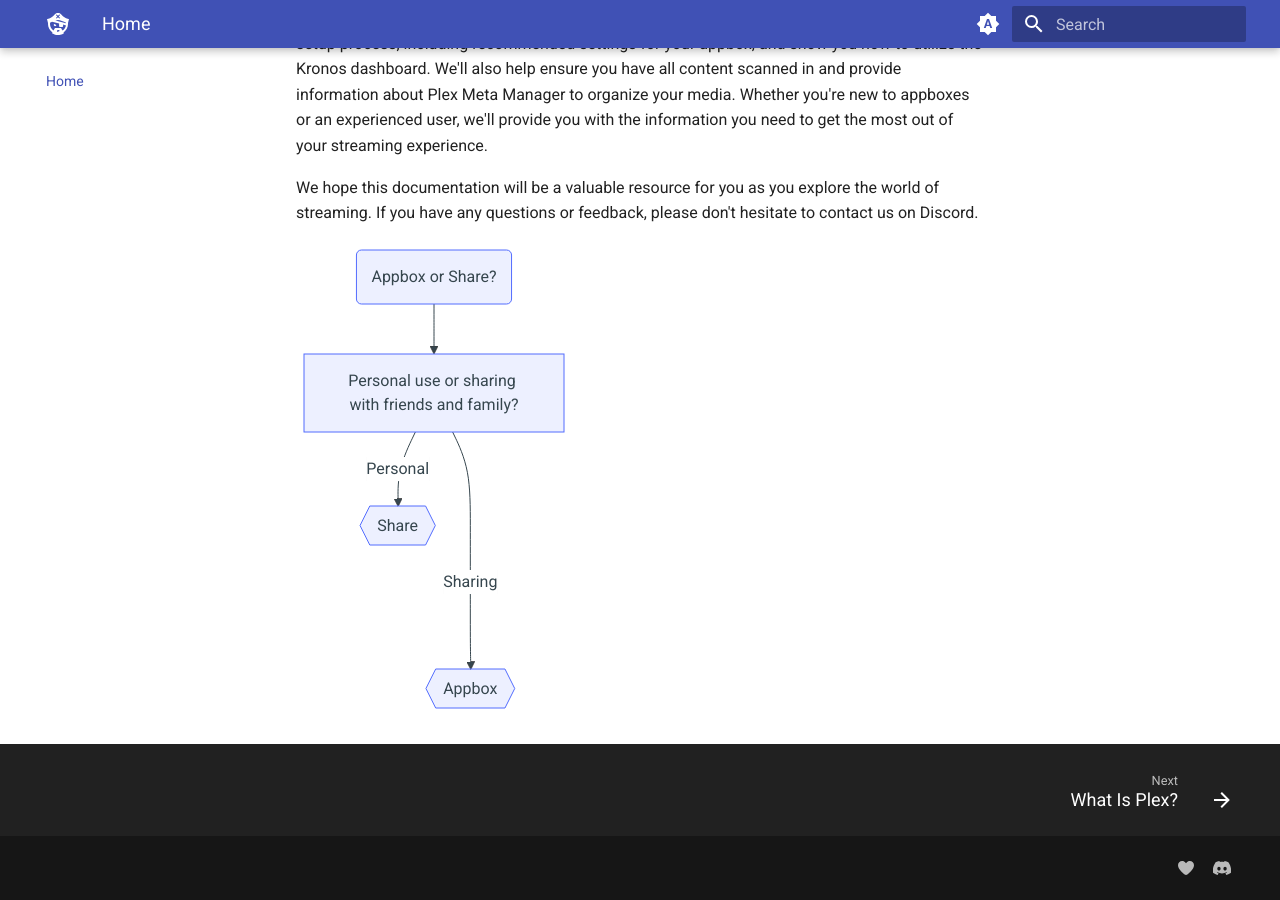
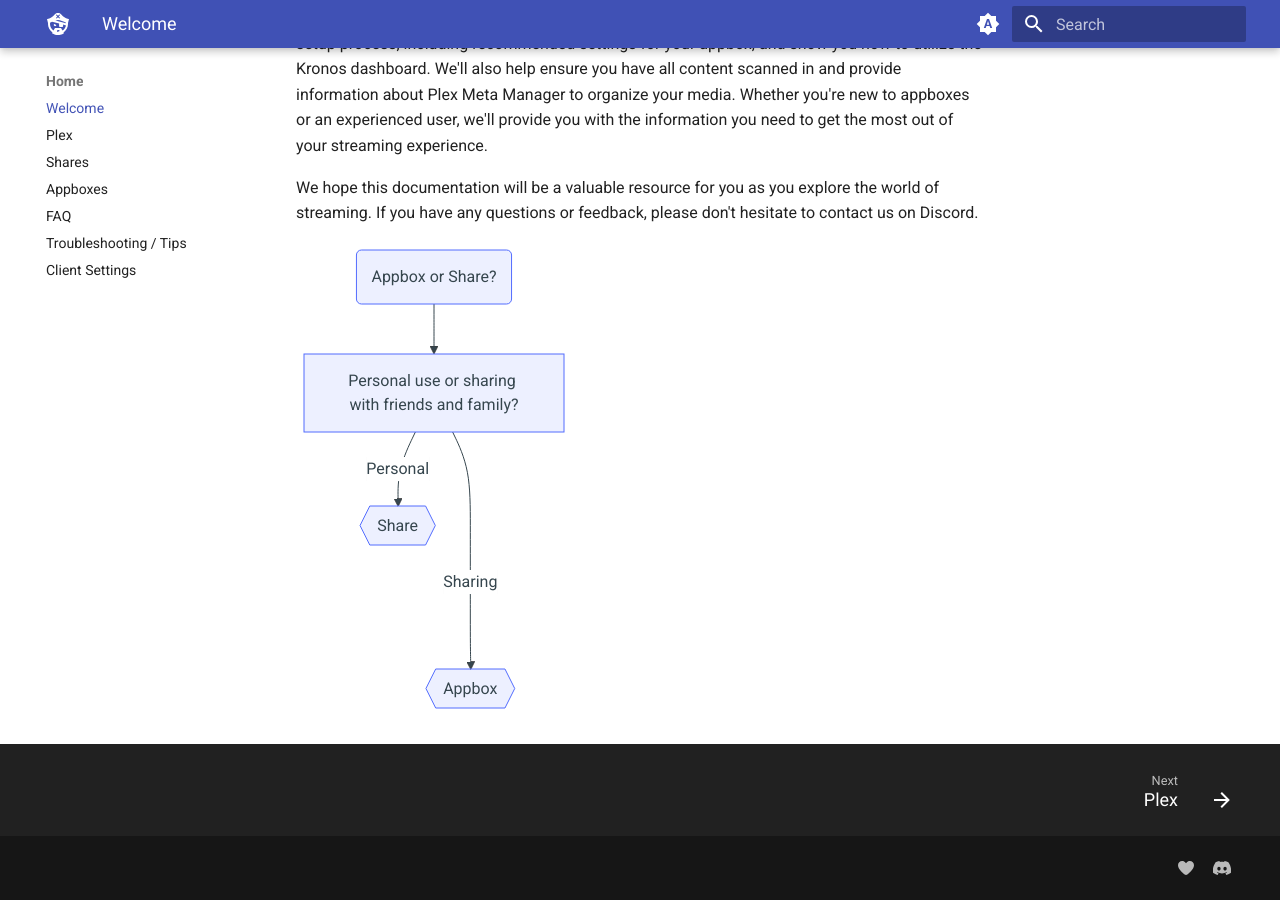
Before and after one commit to neomedia6989/docs-2, an MkDocs documentation site: the page built from docs/index.md, in a window 1280 px wide and 900 px high, scrolled down 696 px. Built offline with MkDocs 1.6.1 and Material for MkDocs 9.7.7, drawn with Linux system fonts in a browser that asks for light colours.

Commit message:
Update mkdocs.yml

```diff
--- a/mkdocs.yml
+++ b/mkdocs.yml
@@ -106,7 +106,14 @@
   - stylesheets/extra.css
 
 nav:
-  - Home: index.md
+  - Home:
+    - Welcome: index.md
+    - Plex: plex/what-is-plex.md
+    - Shares: shares/getting-started.md
+    - Appboxes: appboxes/getting-started.md
+    - FAQ: faq/index.md
+    - Troubleshooting / Tips: troubleshooting/index.md
+    - Client Settings: clients/other.md
   - Plex:
     - What Is Plex?: plex/what-is-plex.md
     - Getting Started: plex/getting-started.md
```
